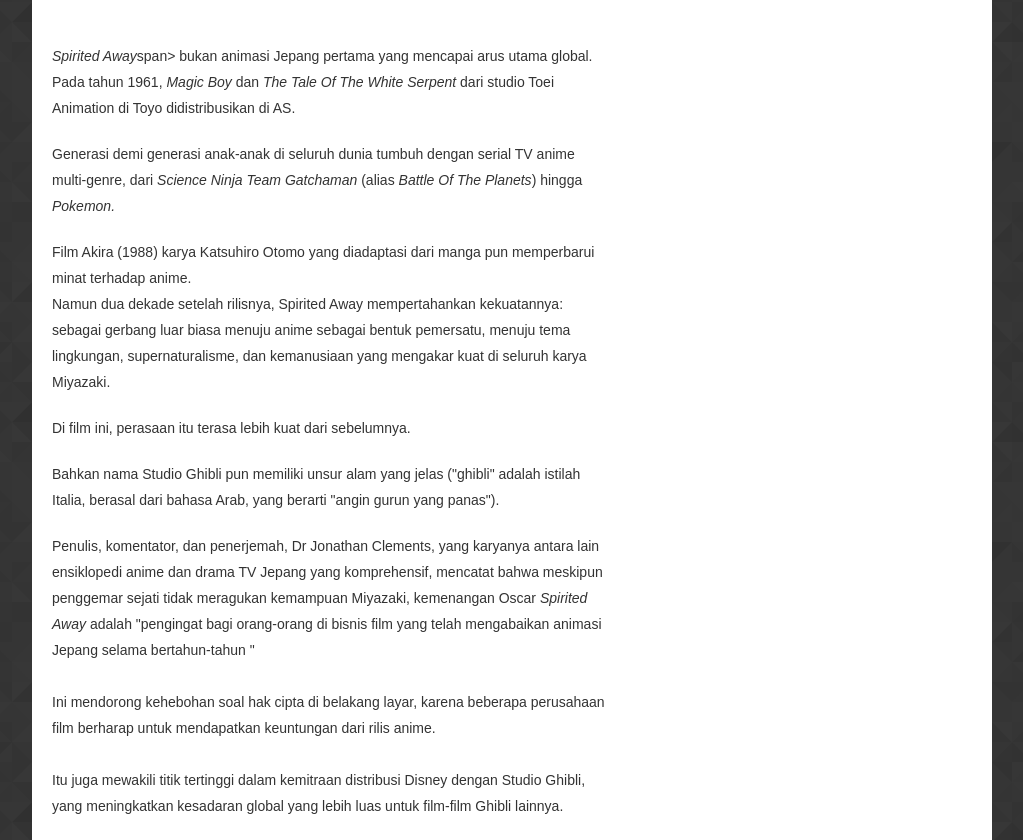
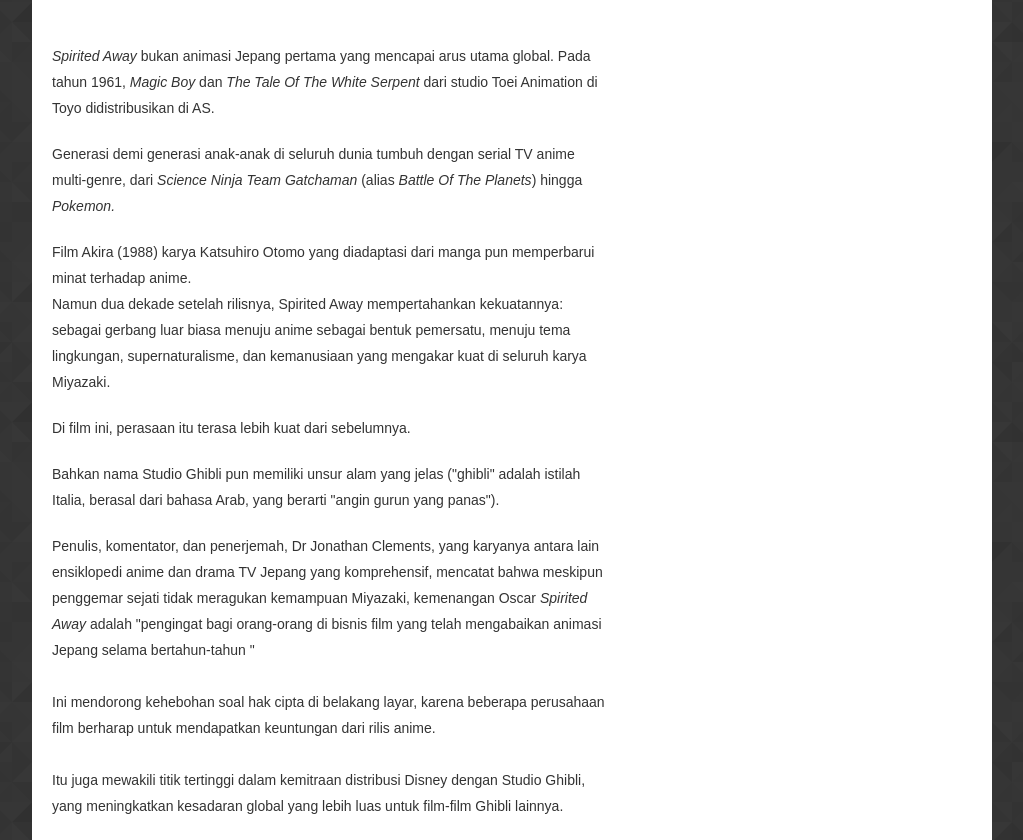
Before and after one commit to algididntwakeup/itw2022_223040001, a plain HTML site: page latihan/latihan4/T4b223040001.html in a window 1280 px wide. Shown: the part 1398-2238 px from the top of the page, without its empty margins (128-1151 px from the left). Drawn offline with nearby package versions, Linux system fonts and the light colour scheme; a web font is replaced by a local one.

Commit message:
menyelesaikan tugas T4a dan T4b

```diff
--- a/latihan/latihan4/T4b223040001.html
+++ b/latihan/latihan4/T4b223040001.html
@@ -44,7 +44,7 @@
           <p><img src="img/s1.png" alt="STUDIO GHIBLI" /> Kita terpikat, dan sepertinya tidak ada jalan kembali.</p>
           <br />
           <p>
-            <span id="italic">Spirited Away</span>span> bukan animasi Jepang pertama yang mencapai arus utama global. Pada tahun 1961,<span id="italic"> Magic Boy </span>dan <span id="italic">The Tale Of The White Serpent</span> dari studio Toei Animation di Toyo didistribusikan
+            <span id="italic">Spirited Away</span> bukan animasi Jepang pertama yang mencapai arus utama global. Pada tahun 1961,<span id="italic"> Magic Boy </span>dan <span id="italic">The Tale Of The White Serpent</span> dari studio Toei Animation di Toyo didistribusikan
             di AS.
           </p>
           <p>Generasi demi generasi anak-anak di seluruh dunia tumbuh dengan serial TV anime multi-genre, dari<span id="italic"> Science Ninja Team Gatchaman</span> (alias <span id="italic">Battle Of The Planets</span>) hingga <span id="italic"> Pokemon.</span></p>
```
